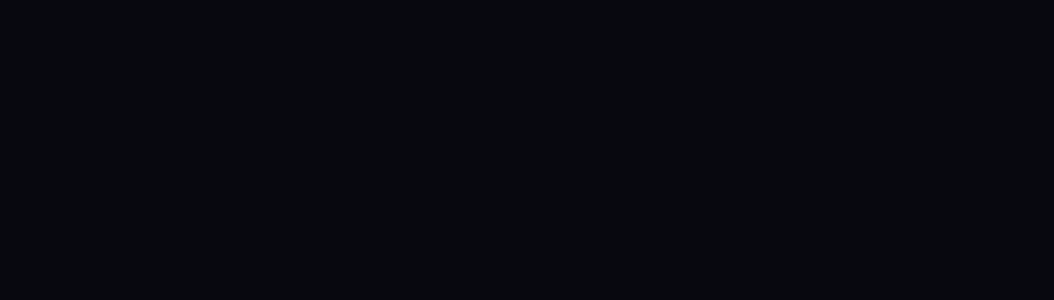
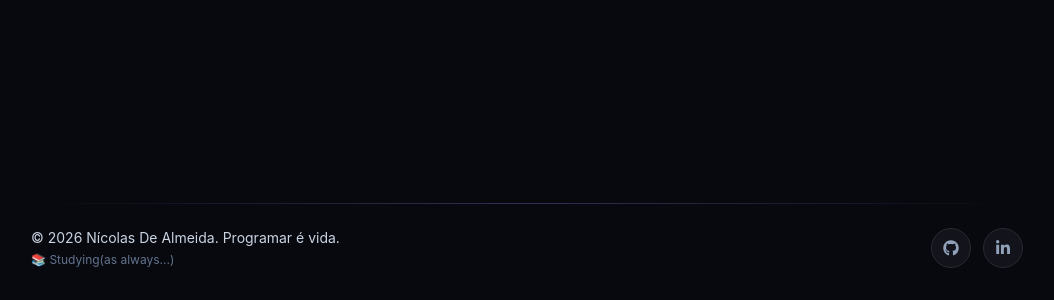
Before and after one commit to Nicolas-De-Almeida/portfolio, a React (Vite) app: page / in a window 1280 px wide. Shown: the part 3061-3361 px from the top of the page, without its empty margins (113-1167 px from the left). Before the commit the page ends 3200 px from the top, so only its background shows below. Built offline with nearby package versions, Linux system fonts and the light colour scheme.

Commit message:
style: estiliza footer

```diff
--- a/package.json
+++ b/package.json
@@ -14,6 +14,7 @@
     "framer-motion": "^14.1.0",
     "react": "^19.2.8",
     "react-dom": "^19.2.8",
+    "react-icons": "^5.7.0",
     "react-router-dom": "^7.18.4",
     "tailwindcss": "^4.3.3"
   },
--- a/src/components/Footer.jsx
+++ b/src/components/Footer.jsx
@@ -1,6 +1,37 @@
+import { FaGithub, FaLinkedinIn } from "react-icons/fa6";
 
-
+const socials = [
+  { label: "GitHub", href: "https://github.com/Nicolas-De-Almeida", icon: FaGithub, external: true },
+  { label: "LinkedIn", href: "https://www.linkedin.com/in/nicolasdealmeida", icon: FaLinkedinIn, external: true },
+];
 
 export default function Footer() {
+  const year = new Date().getFullYear();
 
+  return (
+    <footer className="mx-auto w-full max-w-5xl px-4 pb-8 pt-16">
+      <div className="h-px w-full bg-gradient-to-r from-transparent via-violet-400/30 to-transparent" />
+
+      <div className="mt-6 flex flex-col items-start justify-between gap-6 sm:flex-row sm:items-center">
+        <div className="space-y-1">
+          <p className="text-sm text-slate-300">
+            © {year} Nícolas De Almeida. Programar é vida.
+          </p>
+          <p className="text-xs text-slate-500">
+            📚 Studying(as always...)
+          </p>
+        </div>
+
+        <ul className="flex items-center gap-3">
+          {socials.map(({ label, href, icon: Icon, external }) => (
+            <li key={label}>
+              <a href={href} aria-label={label} {...(external && { target: "_blank", rel: "noopener noreferrer" })} className="flex h-10 w-10 items-center justify-center rounded-full border border-[#2a2a33] bg-[#14141e]/90 text-slate-400 transition-colors hover:border-violet-400/40 hover:text-white">
+              <Icon size={16} />
+              </a>
+            </li>
+          ))}
+        </ul>
+      </div>
+    </footer>
+  );
 }
--- a/src/components/Header.jsx
+++ b/src/components/Header.jsx
@@ -32,7 +32,7 @@
 
         <div className="flex items-center rounded-full border border-[#2a2a33] bg-[#0d0d16] p-1">
           {languages.map((l) => (
-            <button key={l} onClick={() => setLanguage(l)} className={`relative cursor-pointer rounded-full px-3 py-1.5 text-xs font-semibold transition-colors ${lang === l ? "text-white" : "text-slate-400 hover:text-white"}`}>
+            <button aria-label="Mudança de idioma entre Português e Inglês" key={l} onClick={() => setLanguage(l)} className={`relative cursor-pointer rounded-full px-3 py-1.5 text-xs font-semibold transition-colors ${lang === l ? "text-white" : "text-slate-400 hover:text-white"}`}>
               {lang === l && <motion.span layoutId="lang-pill" className="absolute inset-0 rounded-full bg-[#271a4a] ring-1 ring-violet-400/30" transition={{ type: "spring", stiffness: 400, damping: 30 }}/>}
               <span className="relative z-10">{l}</span>
             </button>
```
Also changed, not shown: 1 other file (tests, documents, lock files or other folders).
